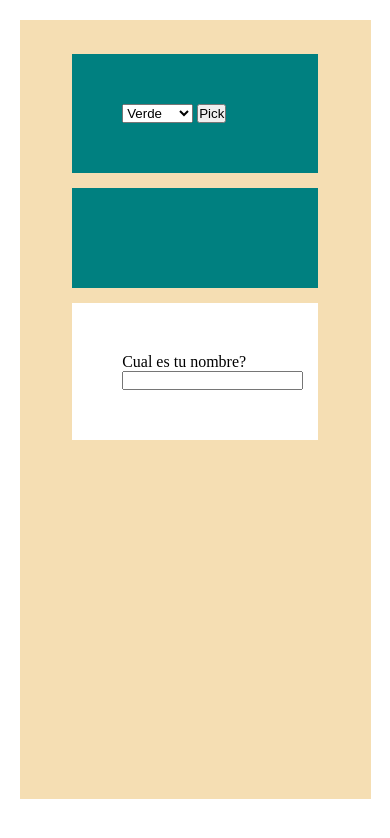
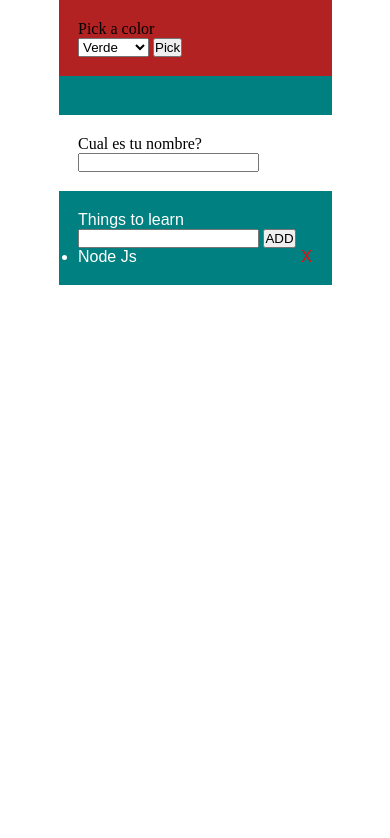
Before and after one commit to amenpunk/jquery.p, a plain HTML site: page index.html in a window 390 px wide. Drawn offline with nearby package versions, Linux system fonts and the light colour scheme.

Commit message:
ul add +responsive

```diff
--- a/index.html
+++ b/index.html
@@ -12,7 +12,8 @@
 <body>
     <main>
 
-        <article id="example" class="container">
+        <article id="example" class="container" style="background-color: firebrick">
+            <figcaption>Pick a color</figcaption>
             <select id="place">
                 <option value="Verde" data-price="#00FF00">Verde</option>
                 <option value="Amarillo" data-price="#F7FE2E">Amarillo</option>
@@ -29,8 +30,22 @@
             <input type="text" id="texto">
 
             <div id="mitxt"></div>
+        </article>
 
+        <!--Things to do-->
+
+        <article class="lista container">
+            <figcaption>Things to learn</figcaption>
+            <div>
+                <input type="text" id="txt">
+                <input id="bt2" type="button" value="ADD">
+            </div>
+
+            <ul>
+                <li>Node Js<p id="del">X</p></li>
+            </ul>
         </article>
+
 
     </main>
 </body>
--- a/main.css
+++ b/main.css
@@ -1,20 +1,22 @@
 *{
     padding: 0em;
     margin: 0em;
-}
-
-main{
-    background-color:wheat;
-    margin: 5%;
-    width: 90%;
-    height: 90%;
-    padding-top: 5%;
 }
 
 .container{
     background-color: teal;
     margin-left: 15%;
     margin-right: 15%;
-    margin-top: 15px;
-    padding:50px;
+    padding: 5%;
 }
+
+.lista p{
+    float:right;
+    color: red;
+}
+
+.lista{
+    font-family: fantasy;
+    color:white;
+
+}
--- a/main.js
+++ b/main.js
@@ -15,4 +15,14 @@ $(document).ready(function() {
 
     });
 
+    $(".lista").on('click','#bt2',function(){
+        var valor = $('#txt').val();
+        var htadd = '<li>'+valor+'<p id="del">X</p></li>'
+        $('.lista').append(htadd);
+    });
+
+    $('.lista').on('click','#del',function(){
+        var parent = $(this).parent().remove();
+    });
+
 });
```
